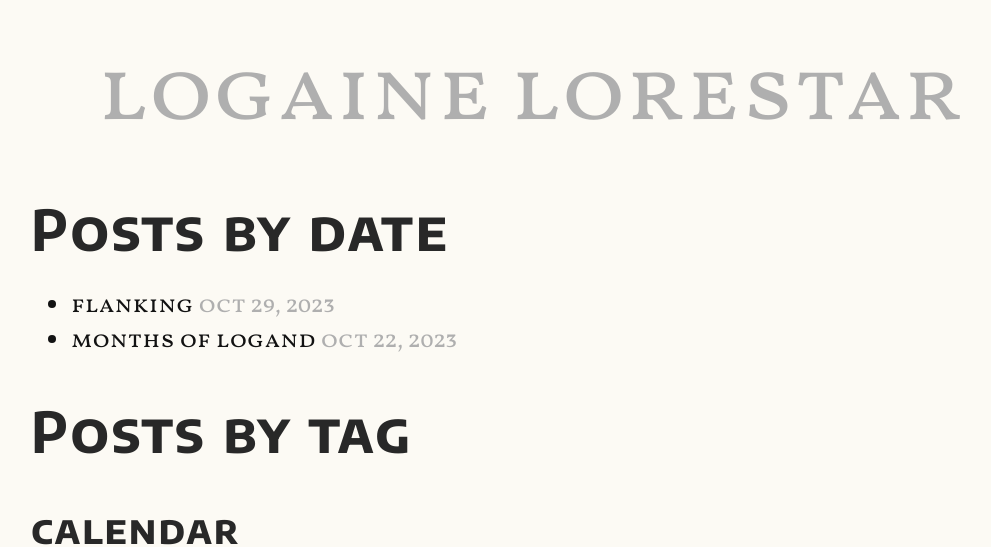
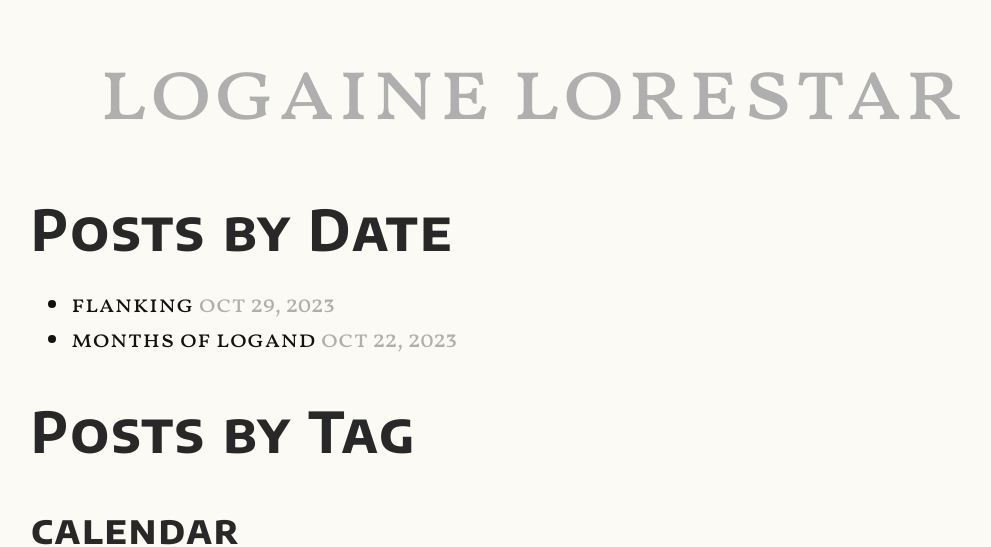
Before and after one commit to bjogart/logaine-lorestar, a Jekyll site: the page built from index.html, in a window 1280 px wide. Shown: the top 547 px of the page, without its empty margins (27-1018 px from the left). Built offline with Jekyll 4.4.1, drawn with Linux system fonts in a browser that asks for light colours.

Commit message:
Title case headings

```diff
--- a/index.html
+++ b/index.html
@@ -3,7 +3,7 @@ title: Home
 layout: default
 ---
 
-<h2>Posts by date</h2>
+<h2>Posts by Date</h2>
 <ul>
   {% for post in site.posts %}
   <li>
@@ -15,7 +15,7 @@ layout: default
   {% endfor %}
 </ul>
 
-<h2>Posts by tag</h2>
+<h2>Posts by Tag</h2>
 {% assign tags = site.tags | sort %}
 {% for tag in tags %}
 {% assign t = tag | first %}
```
